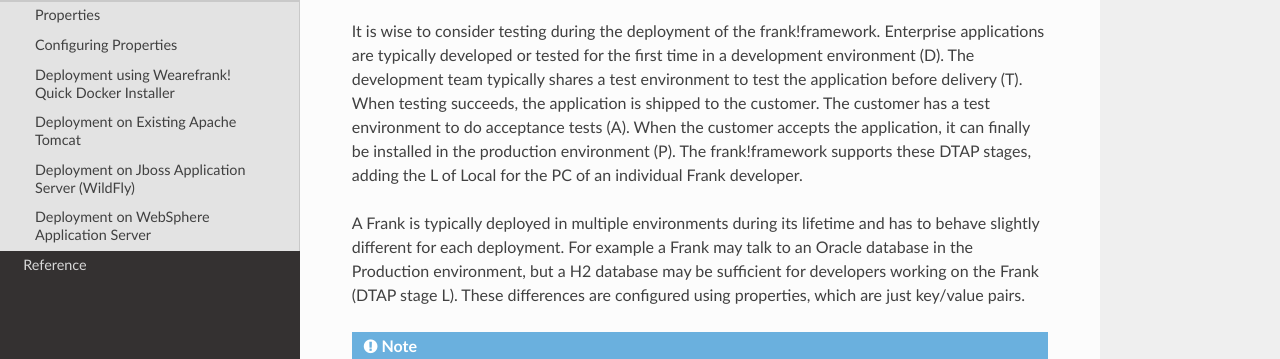
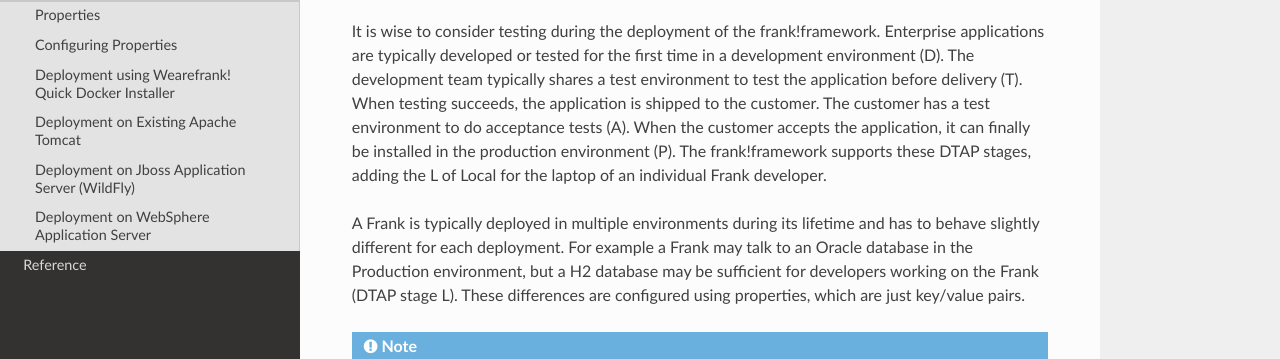
Before and after one commit to frankframework/frank-manual, a Sphinx documentation site: the page built from docs/source/deploying/introduction.rst, in a window 1280 px wide and 1098 px high. Shown: the part 284-643 px from the top of the window. Built offline with Sphinx 7.4.7 and the Read the Docs theme 2.0.0, drawn with Linux system fonts in a browser that asks for light colours.

Commit message:
Processing Jacos feedback

```diff
--- a/docs/source/deploying/introduction.rst
+++ b/docs/source/deploying/introduction.rst
@@ -18,7 +18,7 @@ When testing succeeds, the application is shipped to the
 customer. The customer has a test environment to do acceptance tests (A).
 When the customer accepts the application, it can finally be installed
 in the production environment (P). The frank!framework supports these
-DTAP stages, adding the L of Local for the PC of an individual Frank developer.
+DTAP stages, adding the L of Local for the laptop of an individual Frank developer.
 
 A Frank is typically deployed in multiple environments during its lifetime and
 has to behave slightly different for each deployment. For example a Frank may
--- a/docs/source/gettingStarted/horizonsValidateBooking.rst
+++ b/docs/source/gettingStarted/horizonsValidateBooking.rst
@@ -101,7 +101,7 @@ The choice for ``<ApiListener>`` makes the adapter listen to REST HTTP requests.
 defines the relative path to which the adapter listens.
 The frank!framework extends this path to be http://localhost/docker/api/booking.
 
-Then comes an ``<XmlValidatorPipe>`` . The attributes ``root`` and
+After the receiver comes an ``<XmlValidatorPipe>`` . The attributes ``root`` and
 ``schema`` are used to reference the expected root element of the incoming
 XML and to reference the XML schema file "booking.xsd" presented earlier
 in this section.
--- a/docs/source/testing/ladybug/downloadUpload/downloadUpload.rst
+++ b/docs/source/testing/ladybug/downloadUpload/downloadUpload.rst
@@ -3,7 +3,7 @@
 Save and Load Test Scripts
 ==========================
 
-The previous subsection :ref:`capture` explained how reports in Ladybug can be captured into test scripts. Test scripts can be run any time, allowing you to do regression tests. This section explains how to save test scripts to your PC and how to upload saved tests again.
+The previous subsection :ref:`capture` explained how reports in Ladybug can be captured into test scripts. Test scripts can be run any time, allowing you to do regression tests. This section explains how to save test scripts to your laptop and how to upload saved tests again.
 
 Please do the following:
 
--- a/docs/source/testing/ladybug/ignore/global.rst
+++ b/docs/source/testing/ladybug/ignore/global.rst
@@ -68,7 +68,7 @@ Please continue as follows:
 
       </xsl:stylesheet>
 
-#. Using Ctrl-C and Ctrl-V, copy the updated transformation to a textfile on your PC. You will need it later. This textfile is referenced later as :code:`updatedTransformation.xsl`.
+#. Using Ctrl-C and Ctrl-V, copy the updated transformation to a textfile on your laptop. You will need it later. This textfile is referenced later as :code:`updatedTransformation.xsl`.
 #. Press "Save transformation" (number 1 in the figure below):
 
    .. image:: saveTransformation.jpg
```
